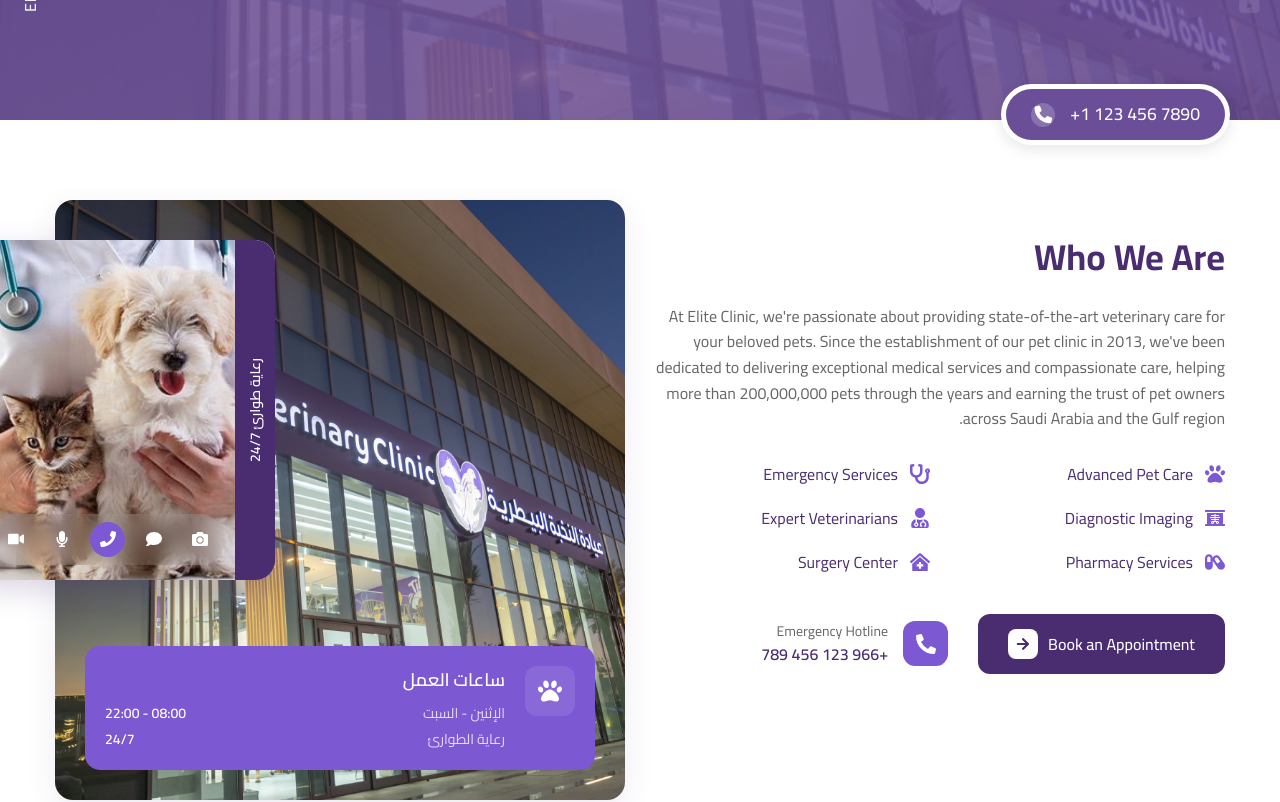
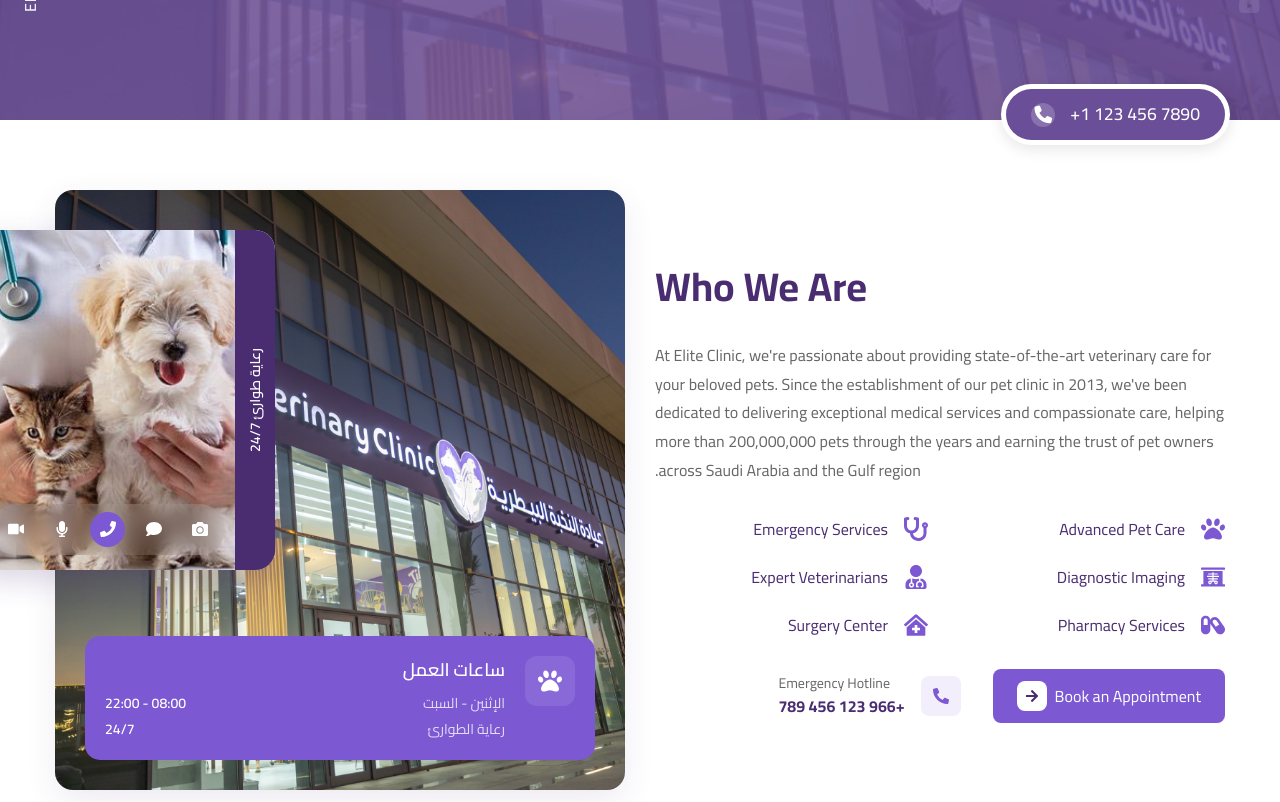
Before and after one commit to ahmed-said-dev/EliteProject, a Next.js app in the folder elite-frontend/: page /about in a window 1280 px wide. Shown: the part 360-1162 px from the top of the page. Built offline with nearby package versions, Linux system fonts and the light colour scheme.

Commit message:
`Updated AboutUsIntro component styles and layout`

```diff
--- a/elite-frontend/src/components/AboutUsIntro/AboutUsIntro.jsx
+++ b/elite-frontend/src/components/AboutUsIntro/AboutUsIntro.jsx
@@ -22,11 +22,10 @@
       <section className={`content-inner ${styles.contentInner}`}>
         <div className={`container ${styles.container}`}>
           <div className={`row ${styles.contentWrapper}`}>
-
             <div className={`col-xl-6 ${styles.colXl6}`}>
               <div className={styles.contentSection}>
-                <h2 className={styles.title}>Who We Are</h2>
-                <p className={styles.description}>
+                <h2 className={styles.title} style={{ textAlign: 'left' }}>Who We Are</h2>
+                <p className={styles.description} style={{ textAlign: 'left' }}>
                   At Elite Clinic, we're passionate about providing state-of-the-art
                   veterinary care for your beloved pets. Since the establishment of our pet
                   clinic in 2013, we've been dedicated to delivering exceptional medical
--- a/elite-frontend/src/components/AboutUsIntro/AboutUsIntro.module.css
+++ b/elite-frontend/src/components/AboutUsIntro/AboutUsIntro.module.css
@@ -1,5 +1,5 @@
 .contentInner {
-  padding: 80px 0;
+  padding: 70px 0;
   background: #fff;
 }
 
@@ -14,6 +14,7 @@
   display: flex;
   flex-wrap: wrap;
   margin: 0 -15px;
+  align-items: center;
 }
 
 .colXl6 {
@@ -24,64 +25,67 @@
 
 .contentSection {
   padding: 30px 0;
+  text-align: left;
 }
 
 .title {
-  font-size: 36px;
+  font-size: 2.5rem;
   font-weight: 700;
+  margin-bottom: 1.5rem;
   color: #4A2D71;
-  margin-bottom: 20px;
   font-family: 'Cairo', sans-serif;
 }
 
 .description {
+  font-size: 1rem;
+  line-height: 1.8;
+  margin-bottom: 2rem;
   color: #666;
-  line-height: 1.6;
-  margin-bottom: 30px;
-  font-size: 16px;
+  text-align: left;
 }
 
 .services {
   display: grid;
   grid-template-columns: repeat(2, 1fr);
-  gap: 20px;
-  margin-bottom: 40px;
+  gap: 1.5rem;
+  margin-bottom: 2rem;
 }
 
 .serviceItem {
   display: flex;
   align-items: center;
-  gap: 12px;
+  gap: 1rem;
+  text-align: left;
   color: #4A2D71;
   font-size: 16px;
 }
 
 .serviceItem .icon {
   color: #7C58D3;
-  font-size: 20px;
+  font-size: 1.5rem;
 }
 
 .actionArea {
   display: flex;
   align-items: center;
-  gap: 30px;
+  gap: 2rem;
+  margin-top: 2rem;
 }
 
 .appointmentButton {
-  background: #4A2D71;
+  display: inline-flex;
+  align-items: center;
+  gap: 0.5rem;
+  padding: 0.75rem 1.5rem;
+  background: #7C58D3;
   color: #fff;
-  padding: 15px 30px;
-  border-radius: 12px;
-  display: flex;
-  align-items: center;
-  gap: 10px;
+  border-radius: 8px;
   text-decoration: none;
-  font-weight: 500;
   transition: all 0.3s ease;
 }
 
 .appointmentButton:hover {
-  background: #7C58D3;
+  background: #4A2D71;
 }
 
 .rightIcon {
@@ -92,6 +96,7 @@
   display: flex;
   align-items: center;
   justify-content: center;
+  font-size: 1rem;
 }
 
 .rightIcon svg {
@@ -102,35 +107,36 @@
 .emergencyHotline {
   display: flex;
   align-items: center;
-  gap: 15px;
+  gap: 1rem;
 }
 
 .hotlineIcon {
-  width: 45px;
-  height: 45px;
-  background: #7C58D3;
-  border-radius: 12px;
+  width: 40px;
+  height: 40px;
   display: flex;
   align-items: center;
   justify-content: center;
-  color: #fff;
-  font-size: 20px;
+  background: rgba(124, 88, 211, 0.1);
+  border-radius: 8px;
+  color: #7C58D3;
 }
 
 .hotlineContent {
   display: flex;
   flex-direction: column;
+  text-align: left;
 }
 
 .hotlineContent span {
+  display: block;
+  font-size: 0.875rem;
   color: #666;
-  font-size: 14px;
 }
 
 .hotlineContent strong {
+  display: block;
+  font-size: 1rem;
   color: #4A2D71;
-  font-size: 16px;
-  font-weight: 600;
 }
 
 .imageWrapper {
@@ -248,6 +254,10 @@
     max-width: 100%;
   }
 
+  .contentSection {
+    margin-bottom: 2rem;
+  }
+
   .imageWrapper {
     height: 400px;
     margin-bottom: 30px;
@@ -262,10 +272,10 @@
   .actionArea {
     flex-direction: column;
     align-items: flex-start;
+    gap: 1rem;
   }
 
-  .appointmentButton {
-    width: 100%;
-    justify-content: center;
+  .title {
+    font-size: 2rem;
   }
 }
```
